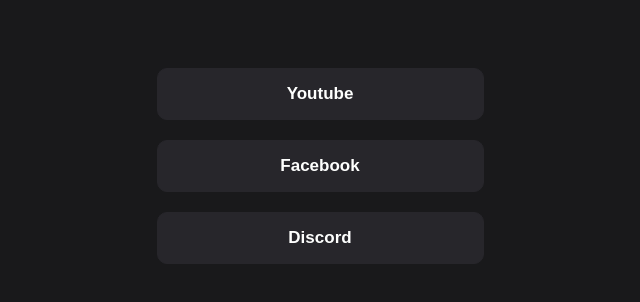
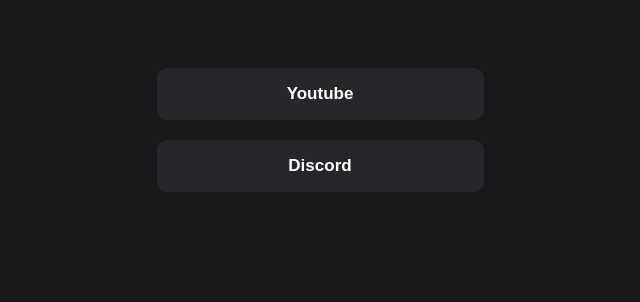
Before and after one commit to Phawat63915/linktr, a plain HTML site: page fb.html in a window 1280 px wide. Shown: the whole page, without its empty margins (320-960 px from the left). Drawn offline with Linux system fonts and the light colour scheme.

Commit message:
remove facebook

```diff
--- a/fb.html
+++ b/fb.html
@@ -62,9 +62,6 @@
     <a href="https://www.youtube.com/@phwt" target="_blank" class="links hover">
         <b>Youtube</b>
     </a>
-    <a href="https://www.facebook.com/Phawat63915" target="_blank" class="links hover">
-        <b>Facebook</b>
-    </a>
     <a href="https://discord.gg/2y9YzkU" target="_blank" class="links hover">
         <b>Discord</b>
     </a>
```
